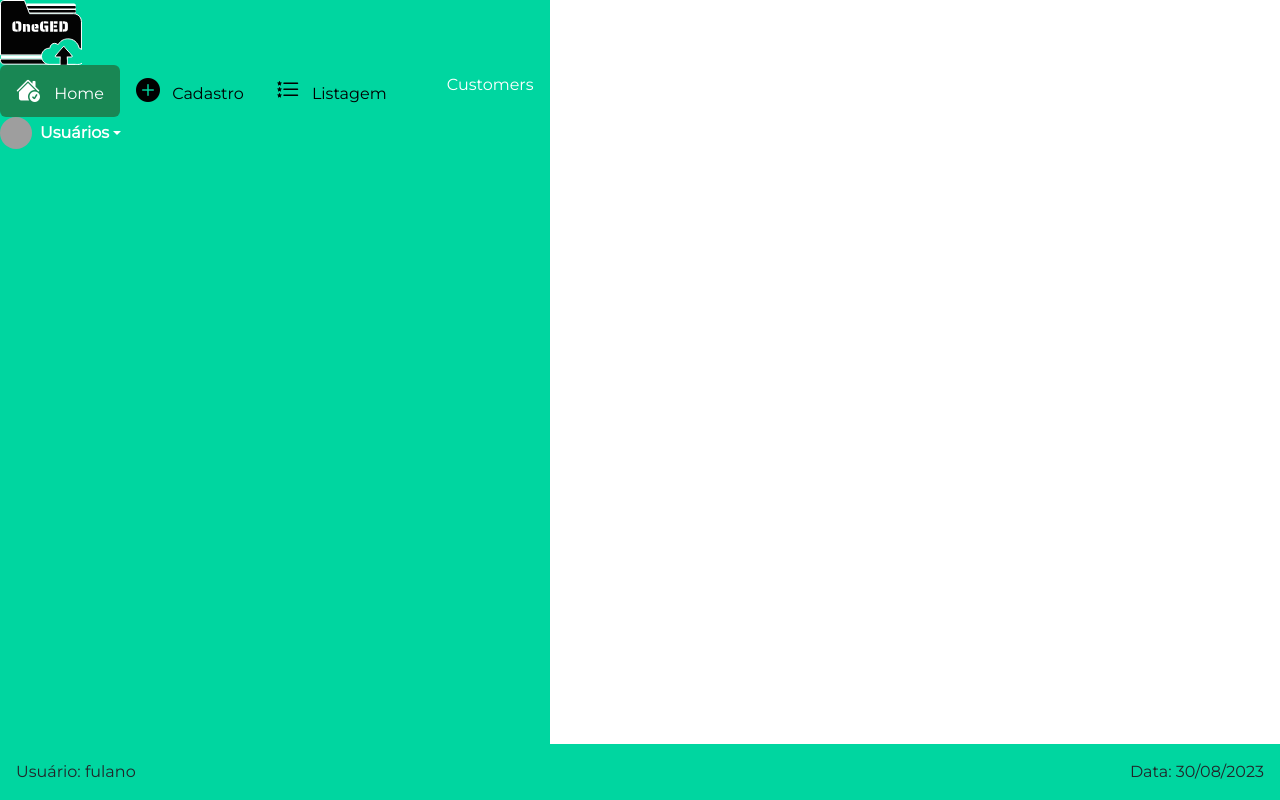
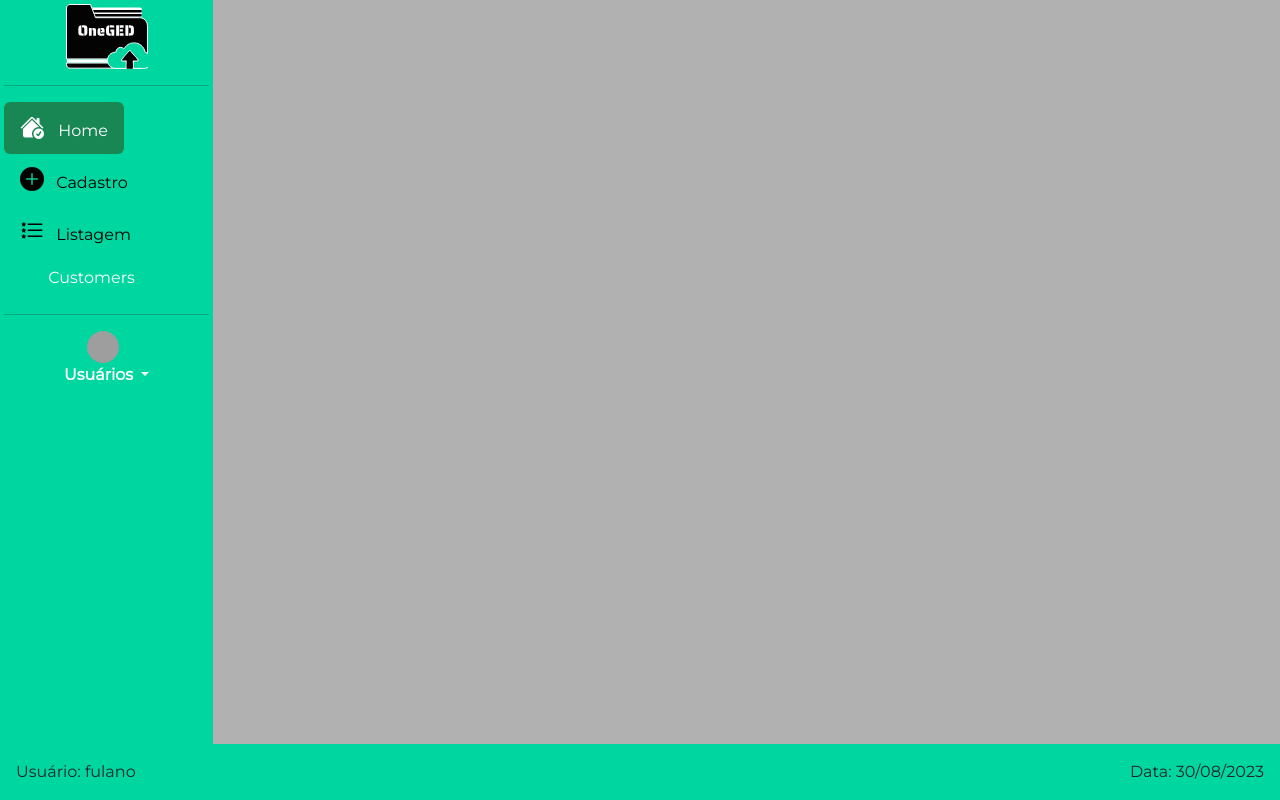
Before and after one commit to Sogoid/ProjetoIntegradorFront-End-2, a website: page index.html in a window 1280 px wide. Drawn offline with nearby package versions, Linux system fonts and the light colour scheme; grey boxes are pictures that could not be loaded.

Commit message:
update files

```diff
--- a/assets/components/asideCompDropdwon.html
+++ b/assets/components/asideCompDropdwon.html
@@ -1,6 +1,5 @@
-<a href="#" class="d-flex align-items-center text-white text-decoration-none dropdown-toggle" data-bs-toggle="dropdown"
-    aria-expanded="false">
-    <img src="https://github.com/mdo.png" alt="" width="32" height="32" class="rounded-circle me-2">
+<img  src="https://github.com/sogoid.png" alt="" width="32" height="32" class="rounded-circle me-2">
+<a href="#" class="m-5 text-white text-decoration-none dropdown-toggle" data-bs-toggle="dropdown" aria-expanded="true">
     <strong>Usuários</strong>
 </a>
 <ul class="dropdown-menu dropdown-menu-dark text-small shadow">
--- a/assets/css/styleIndex.css
+++ b/assets/css/styleIndex.css
@@ -5,23 +5,24 @@
 }
 
 /* Sobrescrever as regras CSS do Bootstrap para links */
-.menu__footer-item,
+/* .menu__footer-item,
 .menu__lateral {
-    color: inherit; /* Remover a cor do link */
-    text-decoration: none; /* Remover o sublinhado */
-}
-.menu__lateral ul {
+    color: inherit;
+    text-decoration: none;
+} */
+/* .menu__lateral ul {
     list-style: none;
 }
 #menu__lateral {
     display: none !important;
     width: 10rem;
-}
+} */
 .container__main {
-    background-image: url("../img/log-OneGed.svg");
-    background-size: cover;
+    background-image: url("../img/fundo-black.png");
+    background-size: 50%;
+    background-position: center;
     background-repeat: no-repeat;
-    width: 250px;
+    opacity: 30%;
 }
 /* .linha {
     border-bottom: 1px solid black;
@@ -37,10 +38,4 @@
     #title__logo {
         display: none !important;
     }
-
-    .container__main {
-        background-image: url("../assets/img/fundo-black.png");
-        background-size: cover;
-        background-repeat: no-repeat;
-    }
 }
--- a/index.html
+++ b/index.html
@@ -5,39 +5,43 @@
     <meta charset="UTF-8">
     <meta name="viewport" content="width=device-width, initial-scale=1.0">
     <script src="node_modules/jquery/dist/jquery.min.js"></script>
-    <link href="node_modules/bootstrap/dist/css/bootstrap.min.css" rel="stylesheet">
-    <link href="node_modules/bootstrap-icons/font/bootstrap-icons.min.css" rel="stylesheet">
+    <link href="https://cdn.jsdelivr.net/npm/bootstrap@5.3.1/dist/css/bootstrap.min.css" rel="stylesheet"
+        integrity="sha384-4bw+/aepP/YC94hEpVNVgiZdgIC5+VKNBQNGCHeKRQN+PtmoHDEXuppvnDJzQIu9" crossorigin="anonymous">
+    <link rel="stylesheet" href="https://cdn.jsdelivr.net/npm/bootstrap-icons@1.10.5/font/bootstrap-icons.css">
     <link href="./assets/css/styleIndex.css" rel="stylesheet">
     <link rel="shortcut icon" href="./assets/public/log-OneGed.ico" type="image/x-icon" />
     <title>Document</title>
 </head>
 
-<body class="container-fluid p-0">
-    <div class="d-flex flex-column flex-md-row">
-        <header id="title__logo" class="text-center bg-color ">
-            <img src="../img/log-OneGed.svg " alt="Logo OneGed">
-        </header>
-        <aside class="d-xl-flex flex-xl-column flex-xl-wrap min-vh-100 bg-color">
-            <div id="menu__lateral-logo"></div>
-            <nav id="menu__lateral-nav" class="d-flex flex-column justify-content-around"></nav>
-            <div id="menu__lateral-dropdown" class="dropdown"></div>
-        </aside>
-        <main class="container__main">
-            <!-- <div class="">Lorem ipsum dolor sit amet consectetur adipisicing elit. Itaque accusantium ut
-                accusamus sunt consectetur qui ratione voluptatem repellendus mollitia velit, repellat minima commodi
-                saepe iste inventore quis neque nobis libero.</div> -->
+<body class="container-fluid">
+    <div class="row">
+        <div class="col-md-2 p-0">
+            <header id="title__logo" class="text-center bg-color ">
+                <img src="./assets/img/log-OneGed.svg" alt="Logo OneGed">
+            </header>
+            <aside class="d-none d-md-block text-md-center p-1 min-vh-100 bg-color">
+                <div id="menu__lateral-logo"></div>
+                <hr>
+                <nav id="menu__lateral-nav" class="mt-3"></nav>
+                <hr>
+                <div id="menu__lateral-dropdown" class="dropdown "></div>
+            </aside>
+        </div>
+        <main class="col-md-10 container__main bg-black">
         </main>
     </div>
     <div class="position-relative">
         <div id="menu__footer" class=" d-flex justify-content-around p-2 fixed-bottom mb-5 bg-color"></div>
         <!-- <div class="linha fixed-bottom mb-5"></div> -->
-        <footer id="footer" class="d-flex justify-content-between p-3 fixed-bottom fixed-bottom bg-color min-vw-100">
+        <footer id="footer" class="d-flex justify-content-between p-3 fixed-bottom fixed-bottom bg-color">
         </footer>
     </div>
 
 
     <script src="./assets/js/components.js"></script>
-    <script src="node_modules/bootstrap/dist/js/bootstrap.bundle.min.js"></script>
+    <script src="https://cdn.jsdelivr.net/npm/bootstrap@5.3.1/dist/js/bootstrap.bundle.min.js"
+        integrity="sha384-HwwvtgBNo3bZJJLYd8oVXjrBZt8cqVSpeBNS5n7C8IVInixGAoxmnlMuBnhbgrkm"
+        crossorigin="anonymous"></script>
 </body>
 
 </html>
--- a/package.json
+++ b/package.json
@@ -2,8 +2,6 @@
     "version": "0.0.0",
     "type": "module",
     "dependencies": {
-        "bootstrap": "^5.3.0",
-        "bootstrap-icons": "^1.10.5",
         "jquery": "^3.7.1"
     },
     "devDependencies": {
```
Also changed, not shown: assets/components/asideComp.html (+0 -13 lines), 1 other file.
